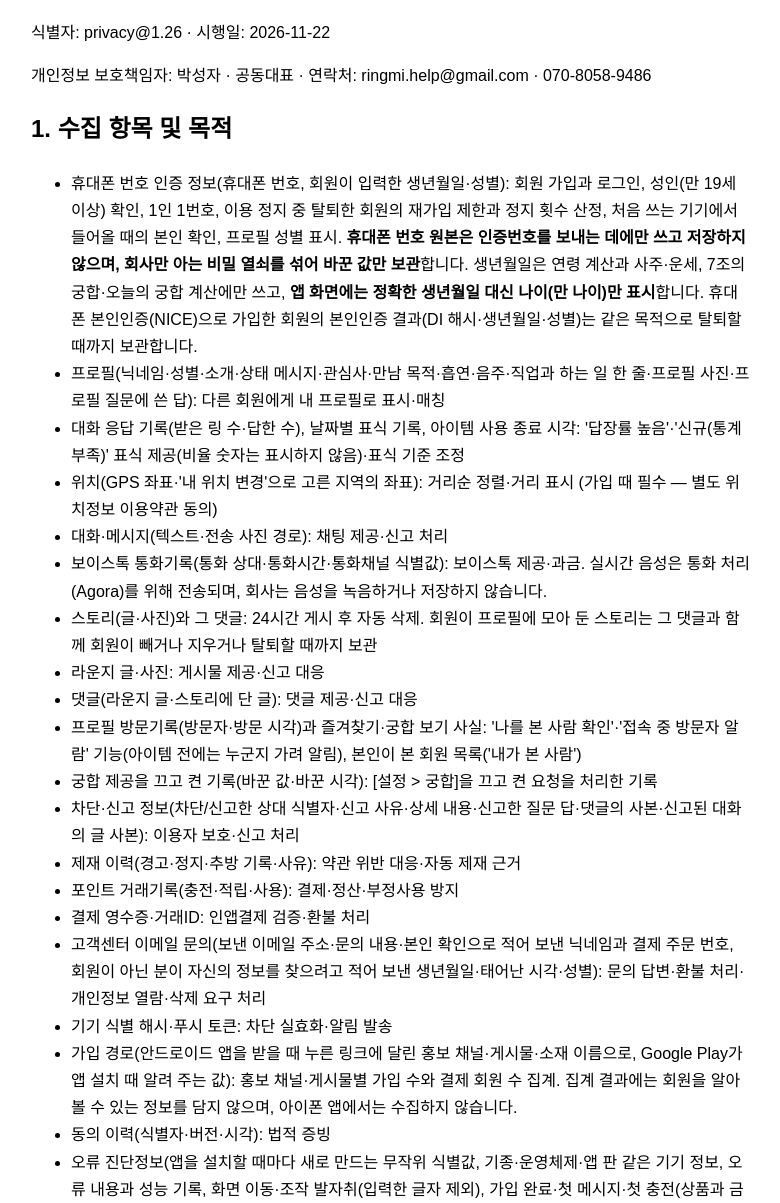
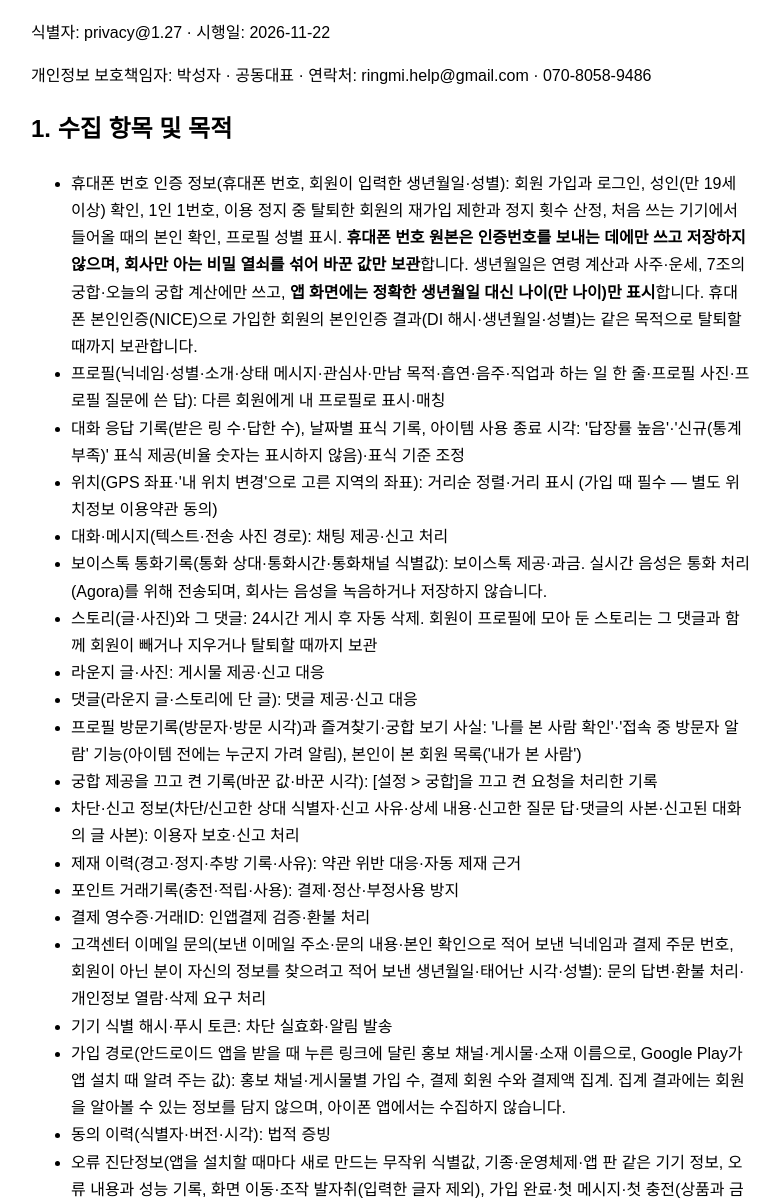
Before and after one commit to ayokingkongfreedom/ringmi-legal, a plain HTML site: page privacy.html in a window 1280 px wide. Shown: the part 97-1300 px from the top of the page, without its empty margins (249-1029 px from the left). Drawn offline with Linux system fonts and the light colour scheme.

Commit message:
법적 문서 공개본 갱신 (원본 app/legal/web)

```diff
--- a/privacy.html
+++ b/privacy.html
@@ -3,7 +3,7 @@
 <title>개인정보 처리방침 — 링미</title><style>:root{color-scheme:light dark}@media (prefers-color-scheme: dark){body{background:#0C1014;color:#ECEDEF}a{color:#6366F1}}</style></head>
 <body style="font-family:sans-serif;max-width:720px;margin:40px auto;padding:0 16px;line-height:1.7">
 <h1>개인정보 처리방침</h1>
-<p>식별자: privacy@1.26 · 시행일: 2026-11-22</p>
+<p>식별자: privacy@1.27 · 시행일: 2026-11-22</p>
 <p>개인정보 보호책임자: 박성자 · 공동대표 · 연락처: ringmi.help@gmail.com · 070-8058-9486</p>
 
 <h2>1. 수집 항목 및 목적</h2>
@@ -25,7 +25,7 @@
   <li>결제 영수증·거래ID: 인앱결제 검증·환불 처리</li>
   <li>고객센터 이메일 문의(보낸 이메일 주소·문의 내용·본인 확인으로 적어 보낸 닉네임과 결제 주문 번호, 회원이 아닌 분이 자신의 정보를 찾으려고 적어 보낸 생년월일·태어난 시각·성별): 문의 답변·환불 처리·개인정보 열람·삭제 요구 처리</li>
   <li>기기 식별 해시·푸시 토큰: 차단 실효화·알림 발송</li>
-  <li>가입 경로(안드로이드 앱을 받을 때 누른 링크에 달린 홍보 채널·게시물·소재 이름으로, Google Play가 앱 설치 때 알려 주는 값): 홍보 채널·게시물별 가입 수와 결제 회원 수 집계. 집계 결과에는 회원을 알아볼 수 있는 정보를 담지 않으며, 아이폰 앱에서는 수집하지 않습니다.</li>
+  <li>가입 경로(안드로이드 앱을 받을 때 누른 링크에 달린 홍보 채널·게시물·소재 이름으로, Google Play가 앱 설치 때 알려 주는 값): 홍보 채널·게시물별 가입 수, 결제 회원 수와 결제액 집계. 집계 결과에는 회원을 알아볼 수 있는 정보를 담지 않으며, 아이폰 앱에서는 수집하지 않습니다.</li>
   <li>동의 이력(식별자·버전·시각): 법적 증빙</li>
   <li>오류 진단정보(앱을 설치할 때마다 새로 만드는 무작위 식별값, 기종·운영체제·앱 판 같은 기기 정보, 오류 내용과 성능 기록, 화면 이동·조작 발자취(입력한 글자 제외), 가입 완료·첫 메시지·첫 충전(상품과 금액)·아이템 구매·신고·차단 같은 이용 사건, 루팅·변조 도구·디버거·에뮬레이터 감지 결과와 앱을 설치한 마켓): 오류·성능 추적, 변조된 기기 감지. 회원 번호·이메일·전화번호는 원래 값 대신 그 해시값의 앞부분으로 바꿔 보냅니다.</li>
   <li>사주 입력 정보(태어난 시각 또는 모름, 생년월일이 음력인지와 윤달인지, 태어난 지역과 그 경도, 밤 11시~새벽 1시에 태어난 경우의 날짜 나누는 방식, 태어난 지역의 실제 해 시각으로 고칠지 여부): 사주·운세 풀이, 궁합·오늘의 궁합 계산</li>
@@ -38,6 +38,7 @@
   <li>서버 처리 기록(접속 일시·접속 IP 주소·기기와 앱 정보·로그인 같은 처리 종류·회원 식별값, 구글로 로그인할 때의 구글 이름): 서비스 운영·장애 대응·부정 이용 방지·접속 기록의 법정 보관 — 서비스를 이용하는 동안 서버가 자동으로 남깁니다</li>
   <li>회원 정보 조회량 기록(회원 식별값, 한 시간마다 다른 회원의 정보를 본 수, 그 수가 기준을 넘었다는 알림 기록): 다른 회원의 정보를 대량으로 모아 가는 부정 이용 방지</li>
 </ul>
+<p>회사는 위에 적은 정보로 가입·접속·대화·결제·탈퇴·이용 정지의 수와 비율 같은 서비스 이용 통계를 내어 서비스 운영에 씁니다. 통계에는 회원을 알아볼 수 있는 정보를 담지 않습니다.</p>
 <p>정보주체의 동의 없이 처리하는 개인정보:</p>
 <ul>
   <li>회원이 궁합이나 사주를 보려고 입력한 다른 사람의 별명, 생년월일, 태어난 시각 또는 모름, 생년월일이 음력인지와 윤달인지, 태어난 지역과 그 경도, 밤 11시~새벽 1시에 태어난 경우의 날짜 나누는 방식, 실제 해 시각으로 고칠지 여부, 성별 — 처리 목적: 그 사람과의 궁합과 그 사람의 사주 풀이를 입력한 회원 본인에게 보여 주기 — 보유 기간: 입력한 회원이 목록에서 지우거나 탈퇴할 때까지 — 처리 근거: 개인정보 보호법 제15조 제1항 제6호(개인정보처리자의 정당한 이익)</li>
```
Also changed, not shown: index.html (+1 -1 lines).
